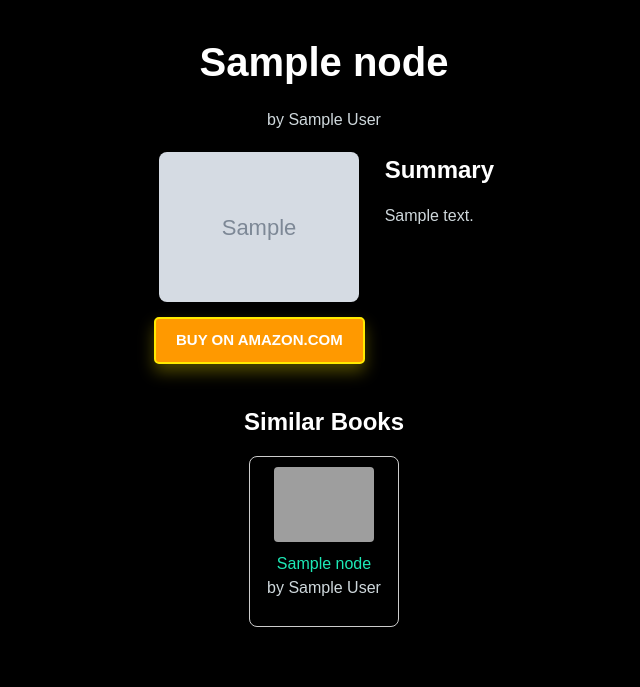
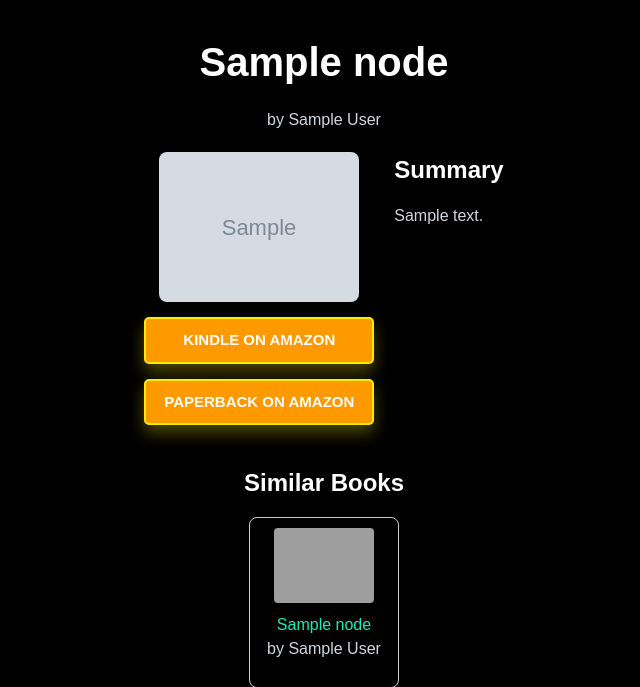
Before and after one commit to vkresch/similarbooks, a Flask app: template app/similarbooks/templates/detailed.html in a window 1280 px wide. Shown: the part 86-773 px from the top of the page, without its empty margins (316-956 px from the left). Run offline with Flask 3, Linux system fonts and the light colour scheme; the template is opened without the code that fills it: most values are stand-ins (such as "Sample title", 1, 10 or a date in 2020); grey boxes marked "Sample" are stand-in pictures; parts of the project's set-up code (start-up, migrations or seed data) failed here and were passed over; some libraries are stand-ins or nearby versions; grey boxes are pictures that could not be loaded.

Commit message:
Add kindle ref links

```diff
--- a/app/similarbooks/main/constants.py
+++ b/app/similarbooks/main/constants.py
@@ -1,5 +1,5 @@
 # Constants
-DEBUG = False
+DEBUG = True
 QUERY_LIMIT = 100 if not DEBUG else 10_000_000
 
 # NOTE: The endpoint and cookie session needs to be adjusted on the server
@@ -45,6 +45,7 @@
         author,
         url,
         amazon_link,
+        kindle_link,
       }}
     }}
   }}
--- a/app/similarbooks/main/routes.py
+++ b/app/similarbooks/main/routes.py
@@ -135,11 +135,13 @@
         unique_similar_books = extract_distinct_books(
             similar_books, ignore_title=book["node"].get("title")
         )
+        kindle_link = extract_and_add_params(book["node"].get("kindle_link"))
         amazon_link = extract_and_add_params(book["node"].get("amazon_link"))
         return render_template(
             "detailed.html",
             book=book,
             amazon_link=amazon_link,
+            kindle_link=kindle_link,
             similar_books=unique_similar_books,
             description=book.get("node").get("summary"),
             image_file=image_file,
--- a/app/similarbooks/main/utils.py
+++ b/app/similarbooks/main/utils.py
@@ -38,11 +38,11 @@
     if "/gp/product/" in parsed_url.path:
         # Extract the product ID using split and indexing
         product_id = parsed_url.path.split("/gp/product/")[1].split("/")[0]
-        base_url = f"http://{parsed_url.netloc}/gp/product/{product_id}/?ref=nosim&tag=findsimilarbooks-20"
+        base_url = f"http://{parsed_url.netloc}/gp/product/{product_id}/ref=nosim?tag=findsimilarbooks-20"
     elif "/dp/" in parsed_url.path:
         # Extract the product ID using split and indexing
         product_id = parsed_url.path.split("/dp/")[1].split("/")[0]
-        base_url = f"http://{parsed_url.netloc}/dp/{product_id}/?ref=nosim&tag=findsimilarbooks-20"
+        base_url = f"http://{parsed_url.netloc}/dp/{product_id}/ref=nosim?tag=findsimilarbooks-20"
 
     return base_url
 
--- a/app/similarbooks/templates/detailed.html
+++ b/app/similarbooks/templates/detailed.html
@@ -9,11 +9,20 @@
         <div class="book-cover">
             <img src="{{ image_file }}" alt="Cover for {{ book['node']['title'] }}" onerror="this.src='/static/default-cover.jpg'">
 
+            {% if kindle_link %}
+            <!-- Amazon Affiliate Link Button Directly Under the Cover -->
+            <div class="buy-button">
+                <a href="{{ kindle_link }}" class="btn btn-warning" target="_blank" rel="nofollow noopener">
+                    Kindle on Amazon
+                </a>
+            </div>
+            {% endif %}
+
             {% if amazon_link %}
             <!-- Amazon Affiliate Link Button Directly Under the Cover -->
             <div class="buy-button">
                 <a href="{{ amazon_link }}" class="btn btn-warning" target="_blank" rel="nofollow noopener">
-                    Buy on Amazon.com
+                    Paperback on Amazon
                 </a>
             </div>
             {% endif %}
@@ -85,25 +94,35 @@
         box-shadow: 0px 4px 10px rgba(0, 0, 0, 0.1);
     }
 
-    /* Amazon Button Styling */
+    /* Button Container */
     .buy-button, .gutenberg-button {
         margin-top: 15px;
         display: flex;
         justify-content: center;
+        width: 230px; /* Set consistent width for the buttons */
     }
     .buy-button a, .gutenberg-button a {
-        background-color: #ff9900; /* Amazon Button Color */
-        color: white;
-        padding: 10px 20px;
+        width: 100%; /* Make sure the button takes full width of the container */
+        padding: 10px;
         border-radius: 5px;
         font-weight: bold;
         text-decoration: none;
+        text-align: center;
+    }
+
+    /* Amazon Button Styling */
+    .buy-button a {
+        background-color: #ff9900; /* Amazon Button Color */
+        color: white;
     }
     .buy-button a:hover {
         background-color: #e68a00; /* Amazon Button Hover Color */
     }
+
+    /* Gutenberg Button Styling */
     .gutenberg-button a {
         background-color: #007bff; /* Gutenberg Button Color */
+        color: white;
     }
     .gutenberg-button a:hover {
         background-color: #0056b3; /* Gutenberg Button Hover Color */
@@ -125,6 +144,9 @@
             margin-left: 0; /* Reset margin for mobile */
             margin-top: 20px;
             text-align: left; /* Center-align the text on mobile */
+        }
+        .buy-button, .gutenberg-button {
+            width: 100%; /* Full width on small screens */
         }
     }
 
--- a/som/utils.py
+++ b/som/utils.py
@@ -39,8 +39,8 @@
 model_dict = {
     "lda_websom": load_file(f"som/models/lda_websom.pkl"),
     # "doc_topic_dist": load_file(f"som/models/doc_topic_dist.pkl"),
-    "vectorizer": load_file(f"som/models/lda_vectorizer.pkl"),
-    "lda": load_file(f"som/models/lda.pkl"),
+    # "vectorizer": load_file(f"som/models/lda_vectorizer.pkl"),
+    # "lda": load_file(f"som/models/lda.pkl"),
 }
 
 
```
